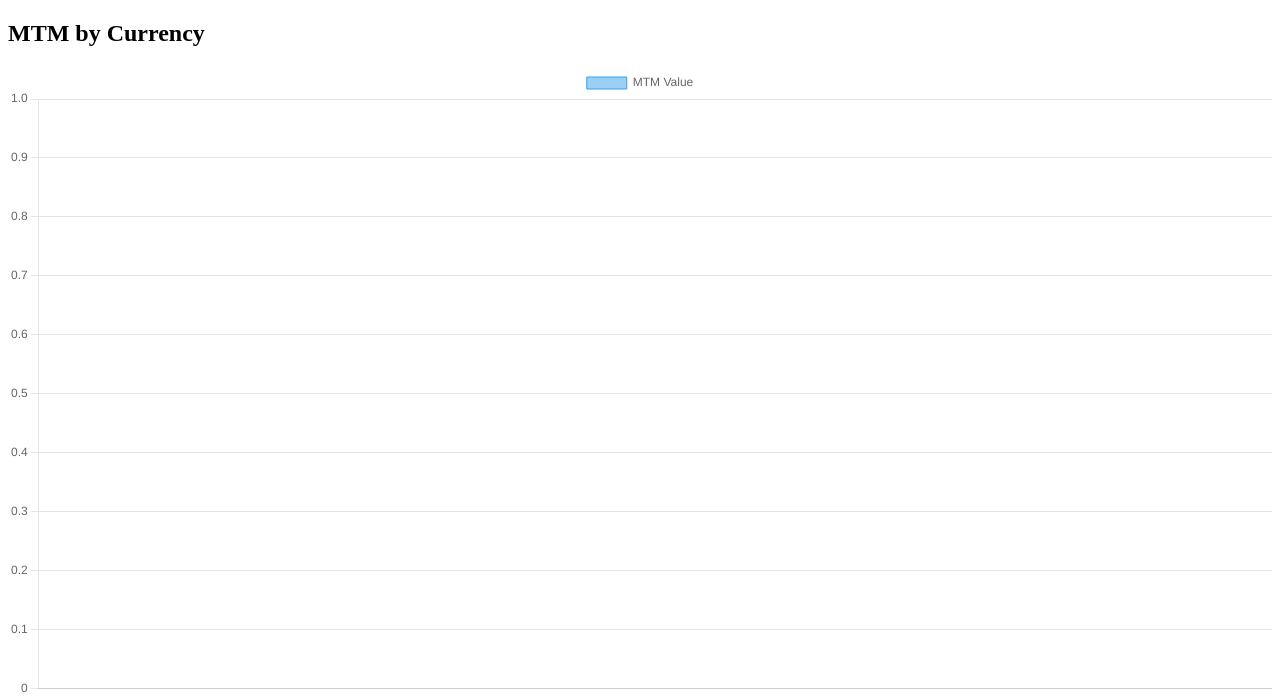
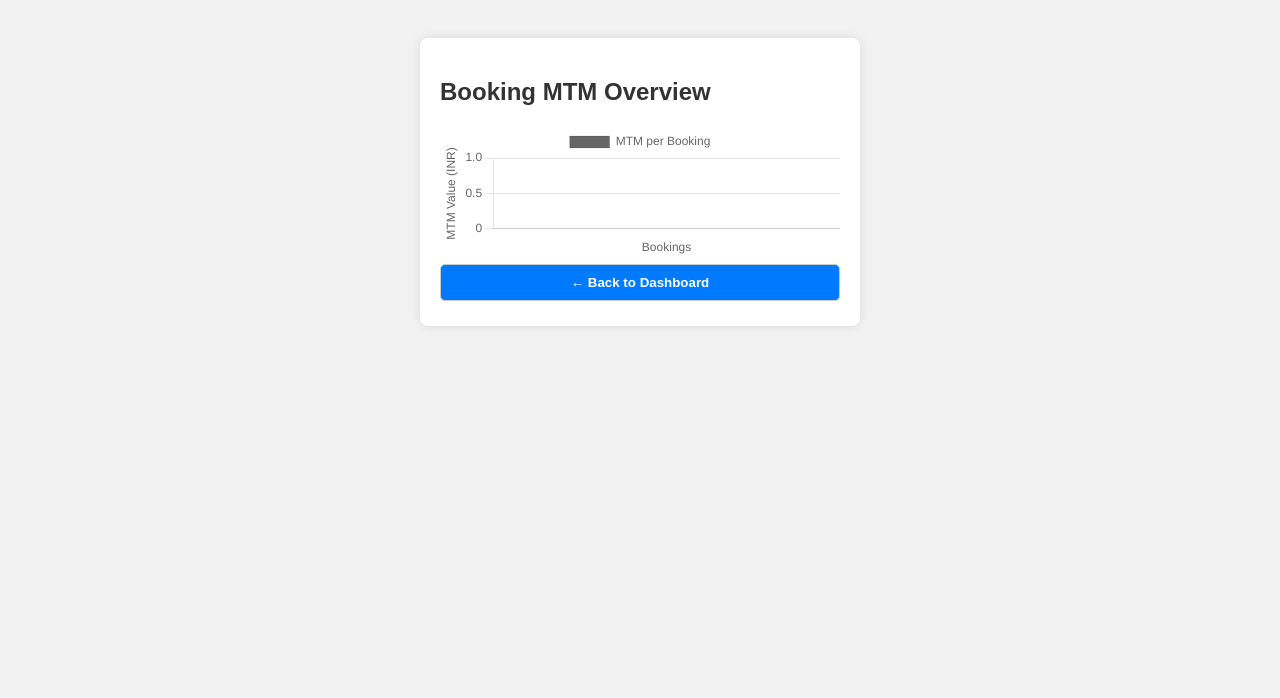
Before and after one commit to kjexiccon/fx-tracker, a Flask app: template templates/charts.html in a window 1280 px wide. Shown: the top 698 px of the page. Run offline with Flask 3, Linux system fonts and the light colour scheme; the template is opened without the code that fills it: most values are stand-ins (such as "Sample title", 1, 10 or a date in 2020).

Commit message:
charts.html

```diff
--- a/templates/charts.html
+++ b/templates/charts.html
@@ -1,34 +1,46 @@
 <!DOCTYPE html>
 <html>
 <head>
-    <title>FX Charts</title>
+    <title>FX Tracker Charts</title>
     <script src="https://cdn.jsdelivr.net/npm/chart.js"></script>
+    <link rel="stylesheet" href="/static/style.css">
 </head>
 <body>
-    <h2>MTM by Currency</h2>
-    <canvas id="mtmChart" width="600" height="300"></canvas>
+<div class="container">
+    <h2>Booking MTM Overview</h2>
+    <canvas id="mtmChart" height="100"></canvas>
+    <a href="/dashboard"><button class="btn">← Back to Dashboard</button></a>
+</div>
 
-    <script>
-        const data = {
-            labels: {{ labels | tojson }},
+<script>
+    const data = {{ data|tojson }};
+    const labels = data.map(row => row.notes || row.client + '-' + row.currency);
+    const mtmData = data.map(row => row.mtm);
+
+    const ctx = document.getElementById('mtmChart').getContext('2d');
+    new Chart(ctx, {
+        type: 'bar',
+        data: {
+            labels: labels,
             datasets: [{
-                label: 'MTM Value',
-                data: {{ values | tojson }},
-                backgroundColor: 'rgba(54, 162, 235, 0.5)',
-                borderColor: 'rgba(54, 162, 235, 1)',
-                borderWidth: 1
+                label: 'MTM per Booking',
+                data: mtmData,
+                borderWidth: 1,
+                backgroundColor: mtmData.map(v => v < 0 ? 'rgba(255,99,132,0.7)' : 'rgba(75,192,192,0.7)')
             }]
-        };
-
-        new Chart(document.getElementById('mtmChart'), {
-            type: 'bar',
-            data: data,
-            options: {
-                scales: {
-                    y: { beginAtZero: true }
+        },
+        options: {
+            scales: {
+                y: {
+                    beginAtZero: true,
+                    title: { display: true, text: 'MTM Value (INR)' }
+                },
+                x: {
+                    title: { display: true, text: 'Bookings' }
                 }
             }
-        });
-    </script>
+        }
+    });
+</script>
 </body>
 </html>
```
